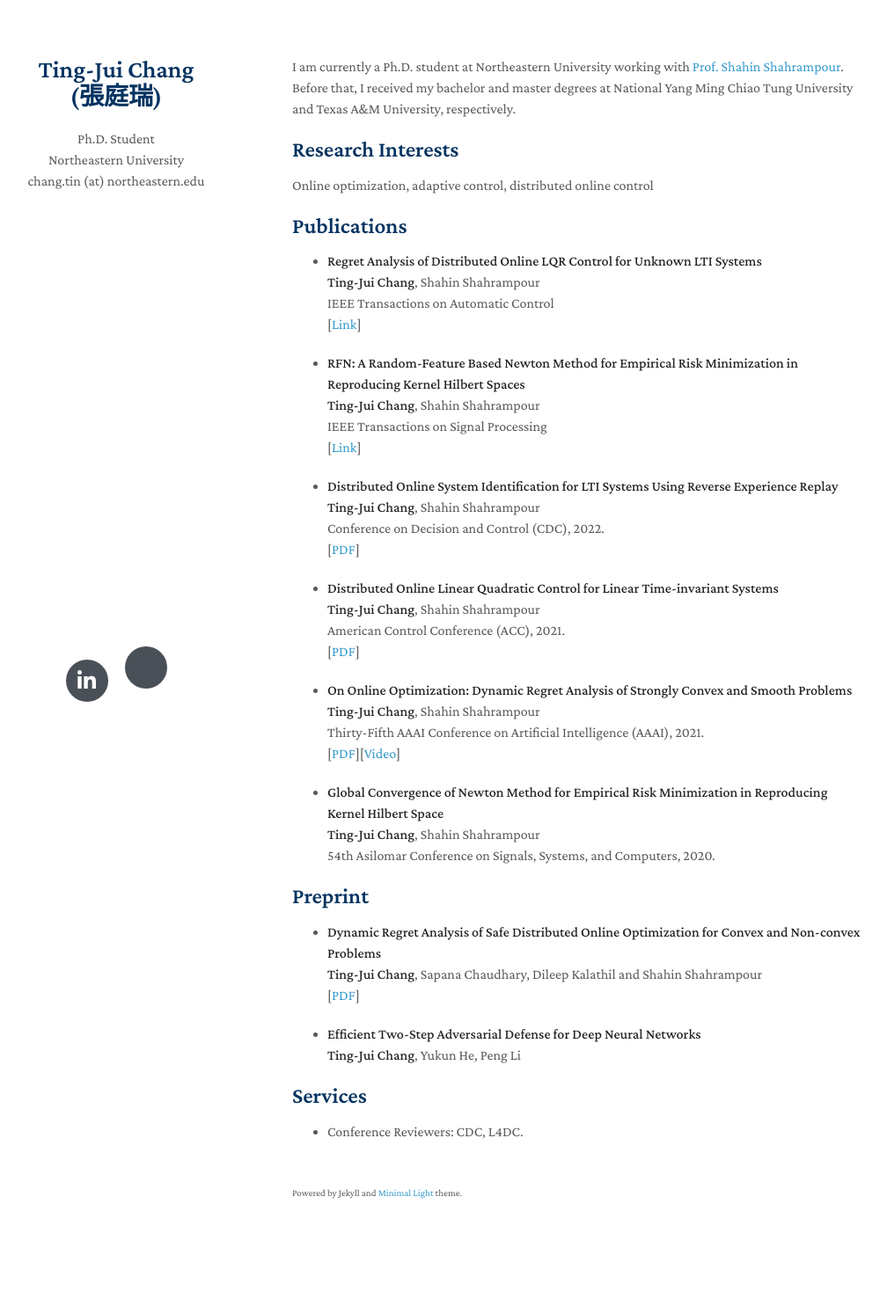
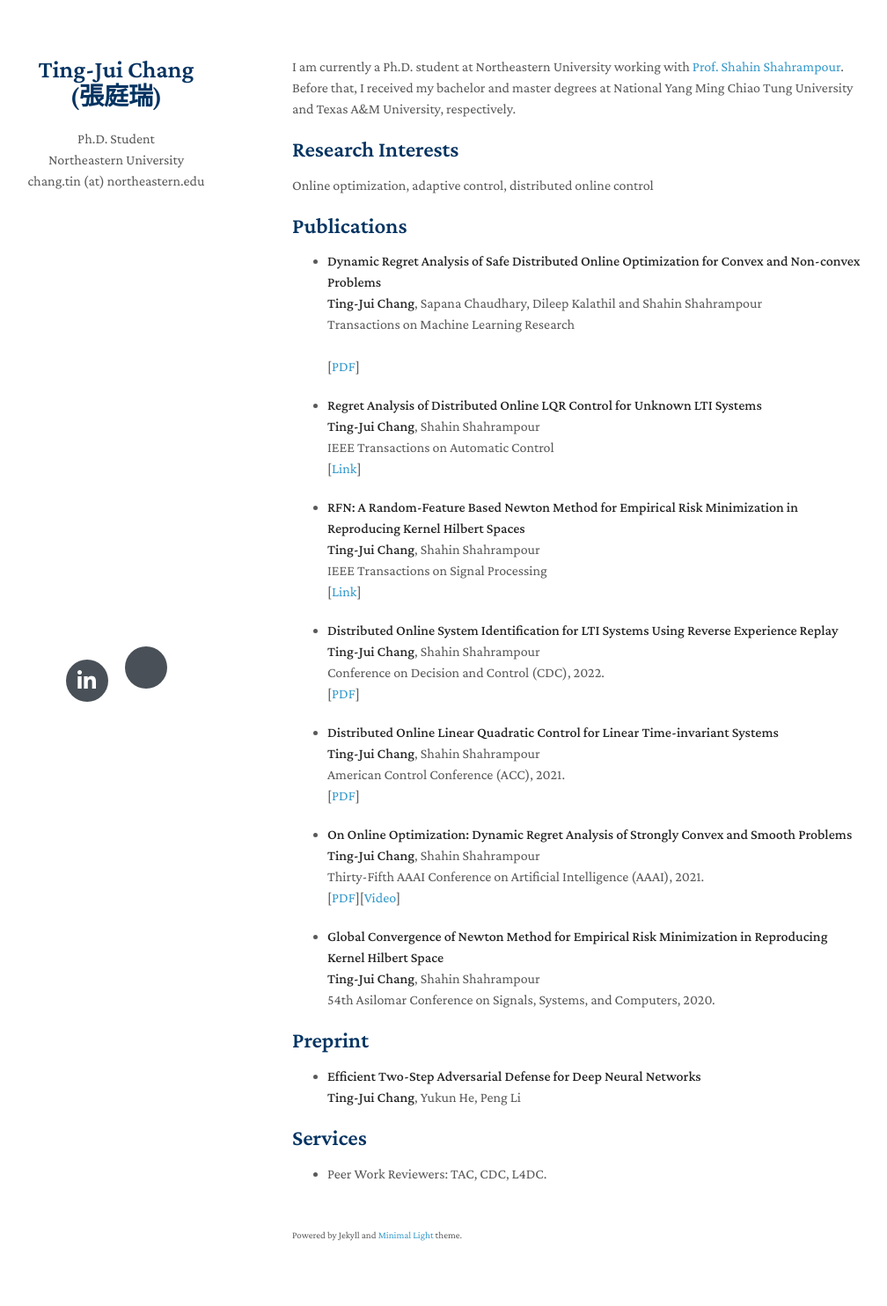
Before and after one commit to tingjui/MyWeb, a Jekyll site: the page built from index.md, in a window 1280 px wide. Shown: the whole page at 88% size, without its empty margins (138-1146 px from the left). Built offline with Jekyll 4.4.1, drawn with Linux system fonts in a browser that asks for light colours; nearby versions of some CDN libraries; a style sheet for code colours, icons or effects is not loaded; before the commit the page ends 1437 px from its top, so only the background shows below that.

Commit message:
Update index.md

```diff
--- a/index.md
+++ b/index.md
@@ -10,6 +10,15 @@ Online optimization, adaptive control, distributed online control
 
 
 ## Publications
+- **Dynamic Regret Analysis of Safe Distributed Online Optimization for
+Convex and Non-convex Problems**
+  <br>
+  **Ting-Jui Chang**, Sapana Chaudhary, Dileep Kalathil and Shahin Shahrampour
+  <br>
+  Transactions on Machine Learning Research
+  <br>
+  [[PDF](https://openreview.net/forum?id=xiQXHvL1eN)]
+
 - **Regret Analysis of Distributed Online LQR Control for Unknown LTI Systems**
   <br>
   **Ting-Jui Chang**, Shahin Shahrampour
@@ -60,17 +69,10 @@ Hilbert Space**
   <br>
 
 ## Preprint
-- **Dynamic Regret Analysis of Safe Distributed Online Optimization for
-Convex and Non-convex Problems**
-  <br>
-  **Ting-Jui Chang**, Sapana Chaudhary, Dileep Kalathil and Shahin Shahrampour
-  <br>
-  [[PDF](https://arxiv.org/abs/2302.12320)]
-
 - **Efficient Two-Step Adversarial Defense for Deep Neural Networks**
   <br>
   **Ting-Jui Chang**, Yukun He, Peng Li
 
 ## Services
 
-- Conference Reviewers: CDC, L4DC.
+- Peer Work Reviewers: TAC, CDC, L4DC.
```
